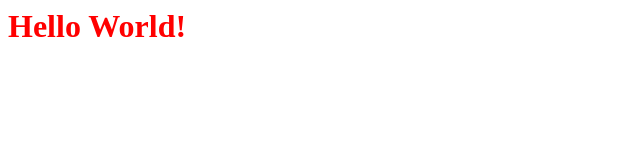
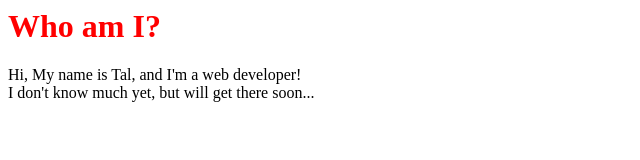
Before and after one commit to talhaker/portfolio, a plain HTML site: page index.html in a window 1280 px wide. Shown: the whole page, without its empty margins (0-640 px from the left). Drawn offline with Linux system fonts and the light colour scheme.

Commit message:
Add some initial dummy text

```diff
--- a/index.html
+++ b/index.html
@@ -9,7 +9,10 @@
 </head>
 
 <body>
-    <h1>Hello World!</h1>
+    <h1>Who am I?</h1>
+    <div>
+        Hi, My name is Tal, and I'm a web developer!<br> I don't know much yet, but will get there soon...
+    </div>
 </body>
 
 </html>
```
